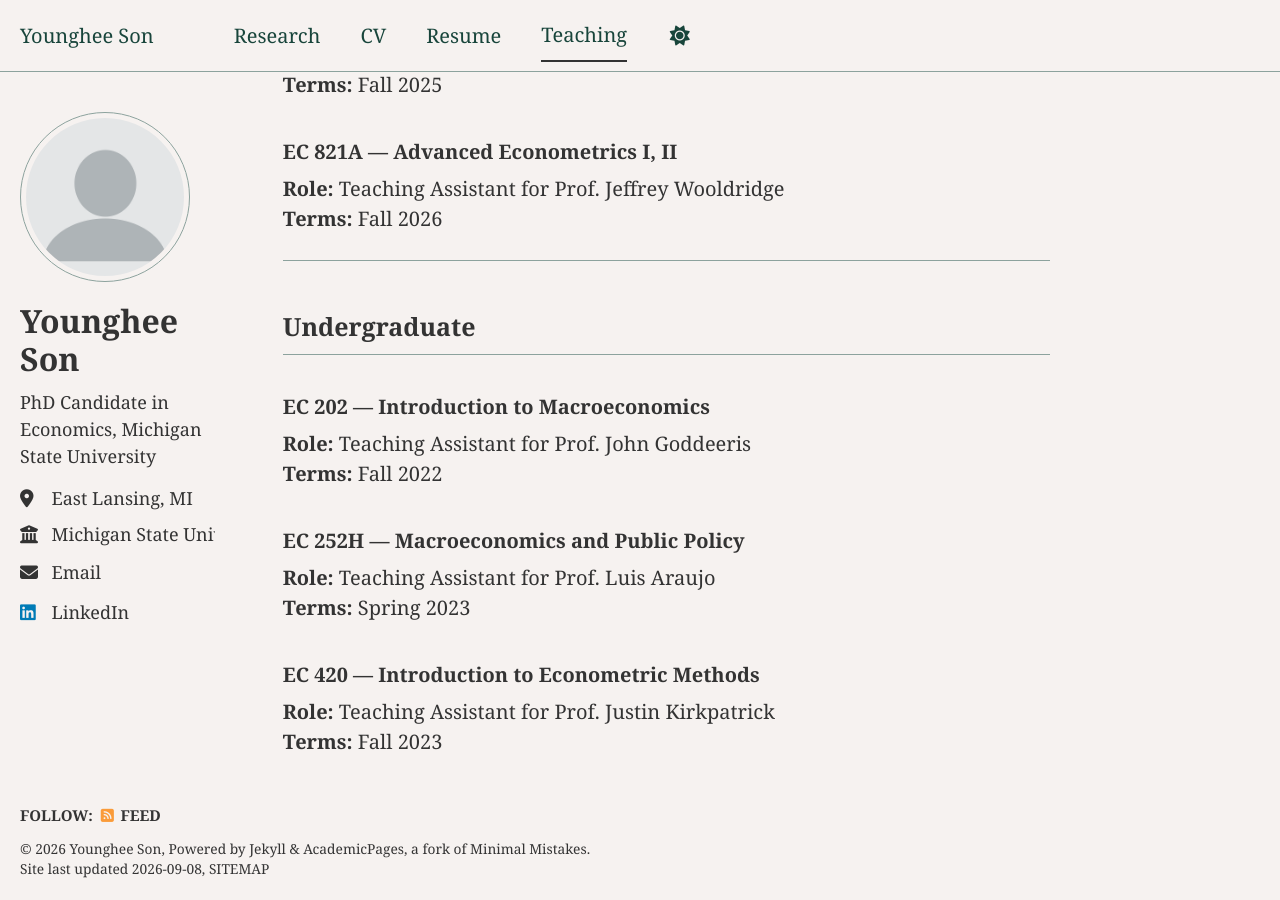
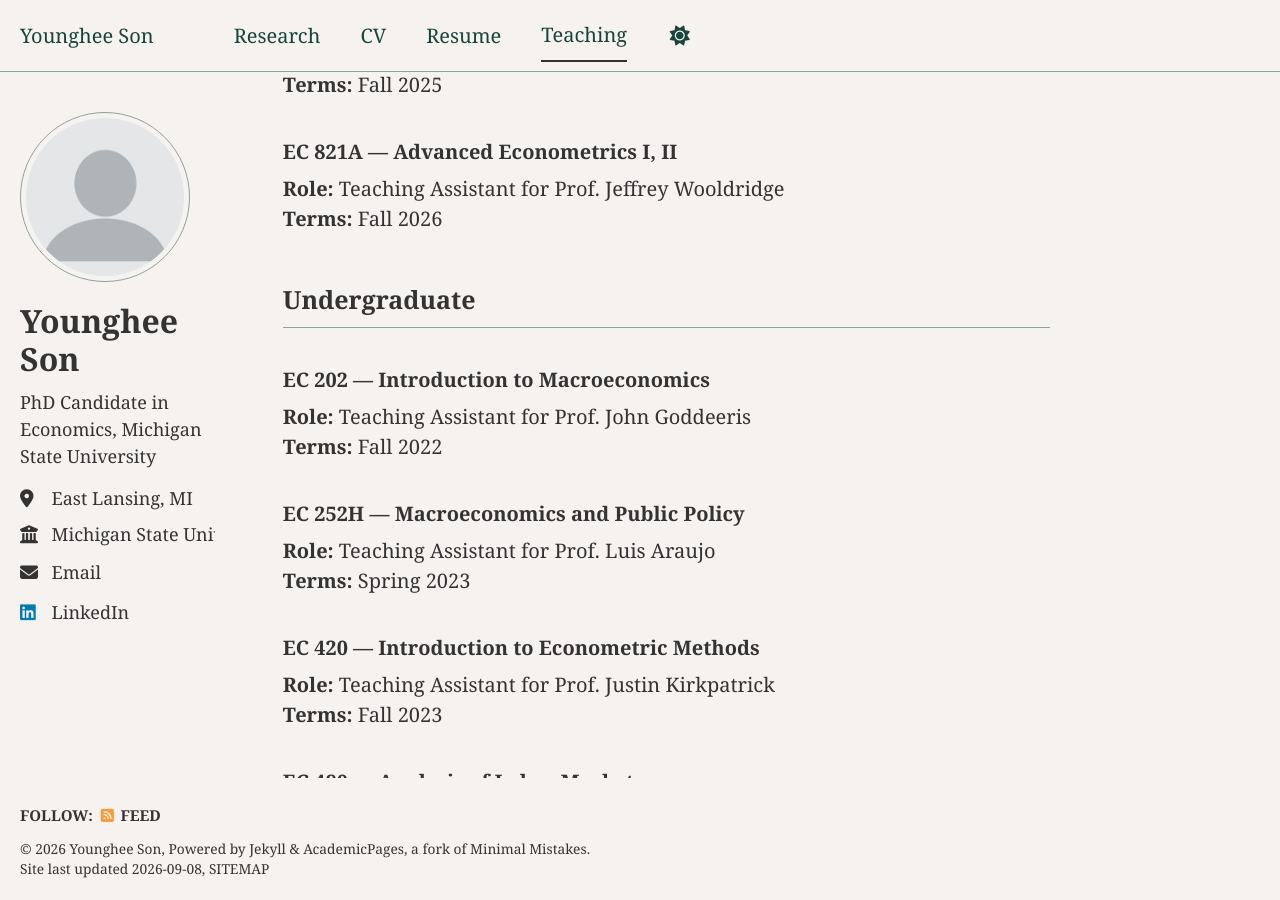
Before and after one commit to younghee-son/younghee-son.github.io, a Jekyll site: the page built from _pages/teaching.md, in a window 1280 px wide and 900 px high, scrolled down 420 px. Built offline with Jekyll 4.4.1, drawn with Linux system fonts in a browser that asks for light colours; some web fonts are replaced; a style sheet for code colours, icons or effects is not loaded.

```diff
--- a/_pages/teaching.md
+++ b/_pages/teaching.md
@@ -14,9 +14,9 @@ author_profile: true
 **Role:** Teaching Assistant for Prof. Kyoo il Kim<br>**Terms:** Fall 2025
 
 ### EC 821A — Advanced Econometrics I, II
-**Role:** Teaching Assistant for Prof. Jeffrey Wooldridge<br>**Terms:** Fall 2026
+**Role:** Teaching Assistant for Prof. Jeffrey Wooldridge<br>**Terms:** Fall 2026<br>
 
----
+
 
 ## Undergraduate
 
@@ -30,4 +30,4 @@ author_profile: true
 **Role:** Teaching Assistant for Prof. Justin Kirkpatrick<br> **Terms:** Fall 2023<br>
 
 ### EC 480 — Analysis of Labor Markets
-**Role:** Teaching Assistant for Prof. Todd Elder<br>**Terms:** Fall 2024, Fall 2026<br>
+**Role:** Teaching Assistant for Prof. Todd Elder<br>**Terms:** Fall 2024, Fall 2026
```
